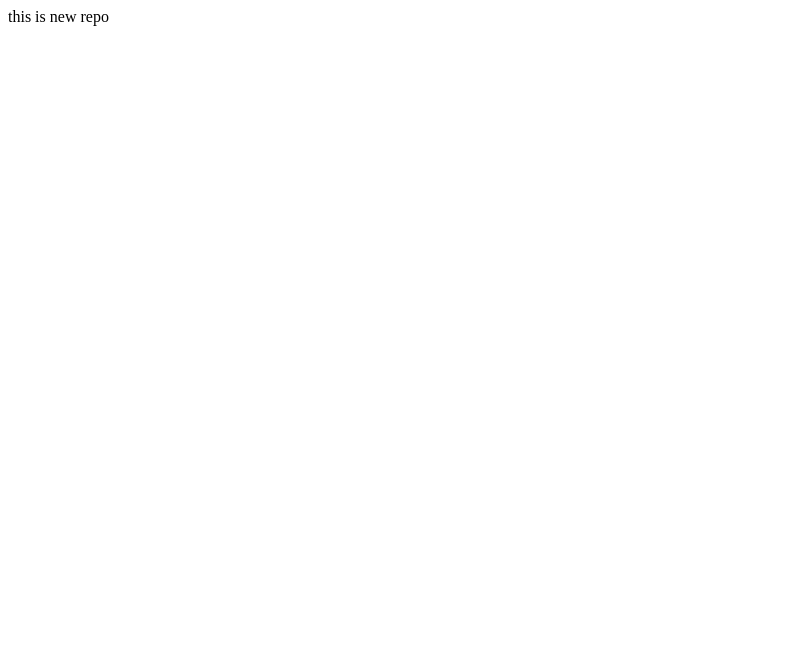
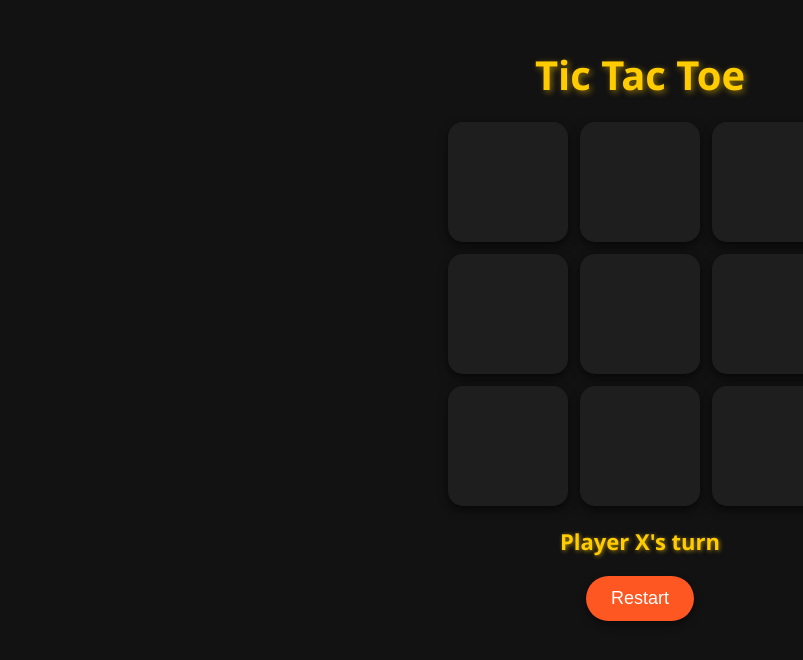
Before and after one commit to Ayushishah04/localrepo, a plain HTML site: page index.html in a window 1280 px wide. Shown: the whole page, without its empty margins (0-803 px from the left). Drawn offline with Linux system fonts and the light colour scheme.

Commit message:
ALL DONE FOR THE GAME

```diff
--- a/index.html
+++ b/index.html
@@ -1 +1,17 @@
-<p>this is new repo</p>
+<!DOCTYPE html>
+<html lang="en">
+<head>
+  <meta charset="UTF-8">
+  <meta name="viewport" content="width=device-width, initial-scale=1.0">
+  <title>Tic Tac Toe</title>
+  <link rel="stylesheet" href="style.css">
+</head>
+<body>
+  <h1>Tic Tac Toe</h1>
+  <div id="board"></div>
+  <div id="status">Player X's turn</div>
+  <button onclick="resetGame()">Restart</button>
+
+  <script src="logic.js"></script>
+</body>
+</html>
--- /dev/null
+++ b/logic.js
@@ -0,0 +1,63 @@
+const board = document.getElementById("board");
+const status = document.getElementById("status");
+let currentPlayer = "X";
+let cells = [];
+let gameOver = false;
+
+
+for (let i = 0; i < 9; i++) {
+  const cell = document.createElement("div");
+  cell.classList.add("cell");
+  cell.addEventListener("click", () => makeMove(i));
+  board.appendChild(cell);
+  cells.push(cell);
+}
+
+function makeMove(index) {
+  if (cells[index].textContent === "" && !gameOver) {
+    cells[index].textContent = currentPlayer;
+    if (checkWinner()) {
+      status.textContent = `Player ${currentPlayer} wins! 🎉`;
+      gameOver = true;
+    } else if (cells.every(cell => cell.textContent !== "")) {
+      status.textContent = "It's a draw! 🤝";
+      gameOver = true;
+    } else {
+      currentPlayer = currentPlayer === "X" ? "O" : "X";
+      status.textContent = `Player ${currentPlayer}'s turn`;
+    }
+  }
+}
+
+function checkWinner() {
+  const winningCombos = [
+    [0,1,2], [3,4,5], [6,7,8],
+    [0,3,6], [1,4,7], [2,5,8],
+    [0,4,8], [2,4,6]
+  ];
+
+  for (let combo of winningCombos) {
+    const [a, b, c] = combo;
+    if (
+      cells[a].textContent &&
+      cells[a].textContent === cells[b].textContent &&
+      cells[a].textContent === cells[c].textContent
+    ) {
+      cells[a].classList.add("winner");
+      cells[b].classList.add("winner");
+      cells[c].classList.add("winner");
+      return true;
+    }
+  }
+  return false;
+}
+
+function resetGame() {
+  cells.forEach(cell => {
+    cell.textContent = "";
+    cell.classList.remove("winner");
+  });
+  currentPlayer = "X";
+  gameOver = false;
+  status.textContent = `Player ${currentPlayer}'s turn`;
+}
--- a/style.css
+++ b/style.css
@@ -1,3 +1,85 @@
-p{
-    color:red;
+/* Dark theme background */
+body {
+  font-family: "Segoe UI", sans-serif;
+  text-align: center;
+  background: #121212; /* Dark background */
+  color: #f1f1f1;      /* Light text */
+  margin: 0;
+  padding: 20px;
+  height: 100vh;
 }
+
+/* Heading */
+h1 {
+  margin-bottom: 20px;
+  font-size: 2.5em;
+  color: #ffcc00; /* Golden accent */
+  text-shadow: 2px 2px 6px rgba(255, 204, 0, 0.5);
+}
+
+/* Game Board */
+#board {
+  display: grid;
+  grid-template-columns: repeat(3, 120px);
+  grid-template-rows: repeat(3, 120px);
+  gap: 12px;
+  justify-content: center;
+  margin: 20px auto;
+}
+
+/* Each Cell */
+.cell {
+  width: 120px;
+  height: 120px;
+  font-size: 2.5em;
+  font-weight: bold;
+  display: flex;
+  align-items: center;
+  justify-content: center;
+  background: #1e1e1e;  /* Dark grey */
+  color: #e0e0e0;       /* Light text */
+  border-radius: 15px;
+  cursor: pointer;
+  transition: 0.3s ease;
+  box-shadow: 0px 4px 10px rgba(0,0,0,0.6);
+}
+
+/* Hover effect */
+.cell:hover {
+  background: #292929;
+  transform: scale(1.05);
+}
+
+/* Winner Highlight */
+.winner {
+  background: #4caf50 !important; /* Green highlight */
+  color: white !important;
+}
+
+/* Status */
+#status {
+  font-size: 22px;
+  margin-top: 15px;
+  font-weight: bold;
+  color: #ffcc00;
+  text-shadow: 1px 1px 4px rgba(255,204,0,0.6);
+}
+
+/* Restart Button */
+button {
+  margin-top: 20px;
+  padding: 12px 25px;
+  font-size: 18px;
+  border: none;
+  border-radius: 25px;
+  background: #ff5722; /* Orange accent */
+  color: white;
+  cursor: pointer;
+  transition: 0.3s ease;
+  box-shadow: 0px 4px 8px rgba(0,0,0,0.4);
+}
+
+button:hover {
+  background: #e64a19;
+  transform: scale(1.05);
+}
```
